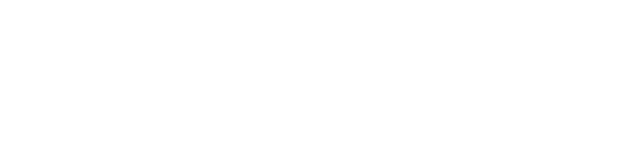
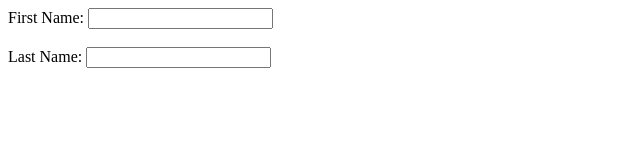
Before and after one commit to lalaantika/Gitteam1, a plain HTML site: page index.html in a window 1280 px wide. Shown: the whole page, without its empty margins (0-640 px from the left). Drawn offline with Linux system fonts and the light colour scheme.

Commit message:
Input fields for first & last names

```diff
--- a/index.html
+++ b/index.html
@@ -6,7 +6,12 @@
   </head>
   <body>
     <!-- gervan text "fieldset" -->
-
+    <form>
+      <label for="fname">First Name:</label>
+      <input type="text" id="fname" name="fname"><br><br>
+      <label for="lname">Last Name:</label>
+      <input type="text" id="lname" name="lname"><br><br>
+    </form>
 
 
 
```
